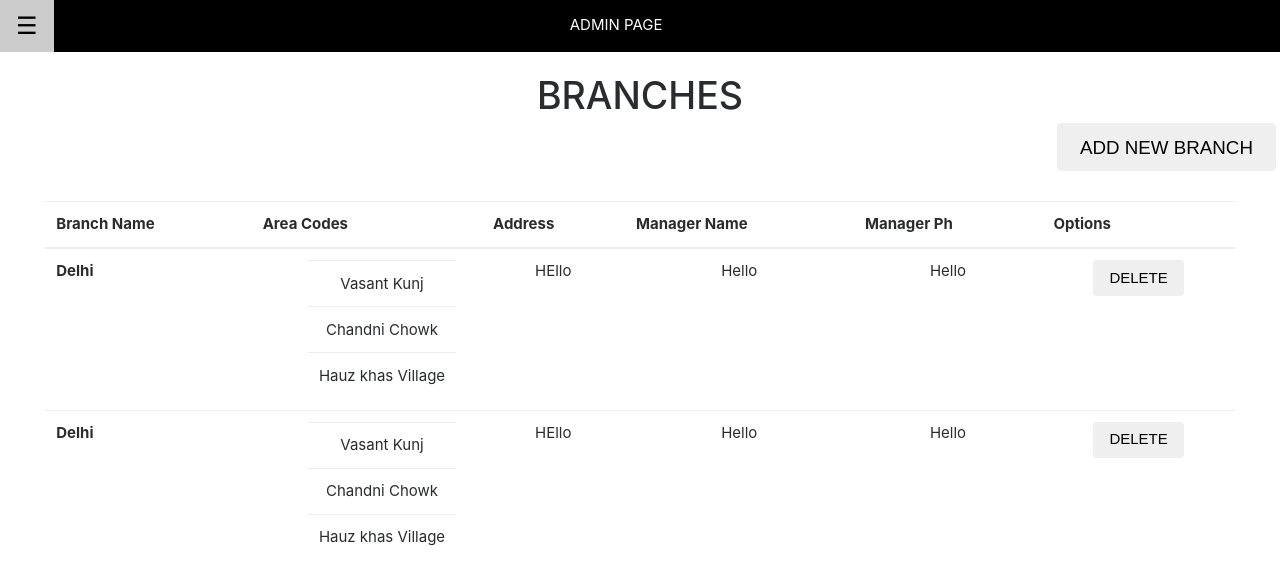
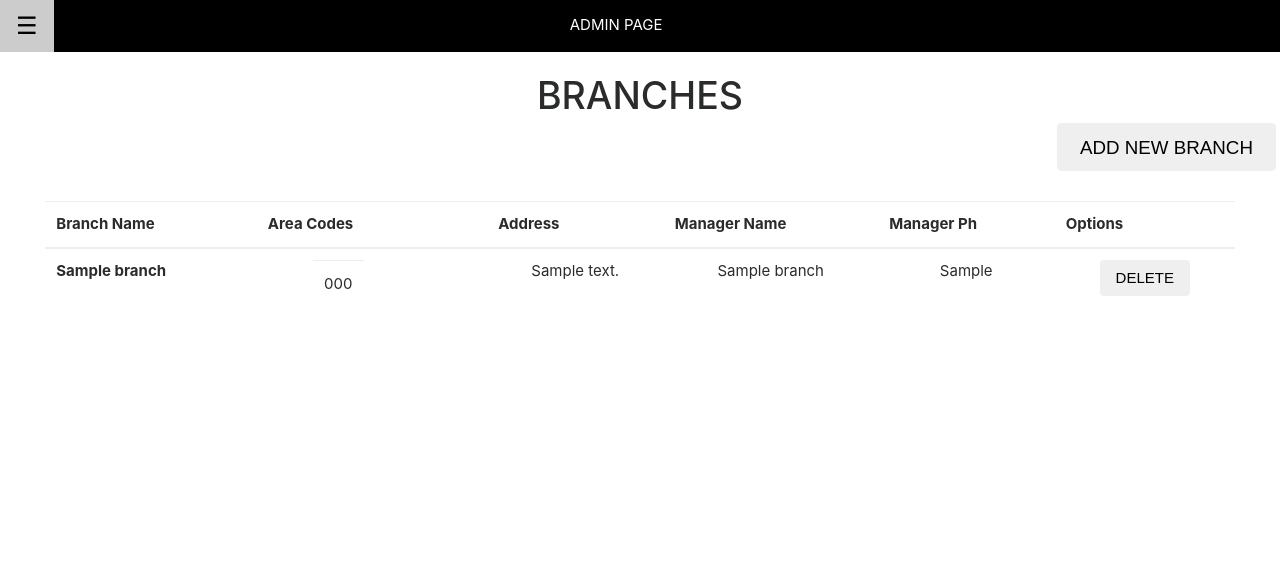
Before and after one commit to V4run14/Restaurant, a Flask app: template templates/admin_branch.html in a window 1280 px wide. Shown: the top 585 px of the page. Run offline with Flask 2, Linux system fonts and the light colour scheme; the template is opened without the code that fills it: most values are stand-ins (such as "Sample title", 1, 10 or a date in 2020); some libraries are stand-ins or nearby versions.

Commit message:
branches done

```diff
--- a/application.py
+++ b/application.py
@@ -1,6 +1,6 @@
 import os
 import re
-from flask import Flask, render_template, request, redirect
+from flask import Flask, render_template, request, redirect, url_for
 from sqlalchemy import create_engine
 from sqlalchemy.orm import scoped_session, sessionmaker
 
@@ -28,7 +28,12 @@ def login():
         else:
             return redirect("/")
     elif x:
-        return redirect("/manager", code=307)
+        managers = db.execute("SELECT manager_id, pwd FROM manager WHERE email=:email",
+            {"email": email}).fetchone()
+        if pwd == managers.pwd:
+            return redirect(url_for('manager_prof', manager_id=managers.manager_id), code=307)
+        else:
+            return redirect("/")
     elif y:
         return redirect("/delivery", code=307)
     else:
@@ -37,7 +42,7 @@ def login():
 
 @app.route("/register", methods=["GET","POST"])
 def register():
-    areas = db.execute("SELECT branch_name, area_code FROM branches B JOIN area_codes A ON (B.branch_id=A.branch_id) ").fetchall()
+    areas = db.execute("SELECT branch_name, area_code FROM branches B JOIN area_codes A ON (B.branch_id=A.branch_id)").fetchall()
     return render_template("register.html", areas=areas)
 
 @app.route("/register1", methods=["POST"])
@@ -57,7 +62,7 @@ def register1():
     else:
         return redirect("/register", code=307)
 
-@app.route("/admin/menu", methods=["POST"])
+@app.route("/admin/menu", methods=["GET","POST"])
 def admin_menu():
     if request.form.get("item_name"):
         item_name = request.form.get("item_name")
@@ -78,29 +83,71 @@ def admin_menu_edit():
         db.commit()
         return redirect("/admin/menu", code=307)
     else:
-        flag=1
         return render_template("admin_menu_additem.html")
 
 
 @app.route("/admin/branch", methods=["GET","POST"])
 def admin_branch():
-    return render_template("admin_branch.html")
+    if request.form.get("branch_name"):
+        branch_name = request.form.get("branch_name"); address = request.form.get("address")
+        ac1 = request.form.get("area_code1"); ac2 = request.form.get("area_code2"); ac3 = request.form.get("area_code3")
+        manager_name = request.form.get("manager_name"); manager_ph = request.form.get("manager_ph"); age = request.form.get("age")
+        email = request.form.get("email"); pwd = request.form.get("pwd")
+        db.execute("INSERT INTO branches (branch_name, address) VALUES (:branch_name, :address)",
+            {"branch_name": branch_name, "address": address})
+        db.execute("INSERT INTO manager (manager_name, manager_ph, email, pwd, age) VALUES (:manager_name, :manager_ph, :email, :pwd, :age)",
+            {"manager_name": manager_name, "manager_ph": manager_ph, "email": email, "pwd": pwd, "age": age})
+        db.commit()
+        br = db.execute("SELECT branch_id FROM branches WHERE branch_name= :branch_name",
+            {"branch_name": branch_name}).fetchone()
+        b = br.branch_id
+        db.execute("INSERT INTO area_codes (branch_id, area_code) VALUES (:branch_id, :area_code)",
+            {"branch_id": b, "area_code": ac1})
+        db.execute("INSERT INTO area_codes (branch_id, area_code) VALUES (:branch_id, :area_code)",
+            {"branch_id": b, "area_code": ac2})
+        db.execute("INSERT INTO area_codes (branch_id, area_code) VALUES (:branch_id, :area_code)",
+            {"branch_id": b, "area_code": ac3})
+        db.commit()
+    branches = db.execute("SELECT A.branch_id, branch_name, address, manager_name, manager_ph FROM branches A JOIN manager B ON (A.branch_id=B.branch_id)").fetchall()
+    area_codes = db.execute("SELECT * FROM area_codes").fetchall()
+    return render_template("admin_branch.html",branches=branches, area_codes=area_codes)
 
 @app.route("/admin/branch/edit", methods=["GET","POST"])
 def admin_branch_edit():
     if request.method == "POST":
-        # take item id and process the query for deletion
-        return render_template("admin_branch.html")
+        branch_id = request.form.get("branch_id")
+        db.execute("DELETE FROM branches WHERE branch_id = :branch_id",
+            {"branch_id": branch_id})
+        db.execute("DELETE FROM manager WHERE branch_id = :branch_id",
+            {"branch_id": branch_id})
+        db.execute("DELETE FROM delivery WHERE manager_id = :branch_id",
+            {"branch_id": branch_id})
+        db.execute("DELETE FROM area_codes WHERE branch_id = :branch_id",
+            {"branch_id": branch_id})
+        db.commit()
+        return redirect("/admin/branch", code=307)
     else:
         return render_template("admin_branch_addbranch.html")
-
 
 @app.route("/admin/order", methods=["GET","POST"])
 def admin_order():
     return render_template("admin.html")
 
-@app.route("/manager", methods=["POST"])
-def manager():
+
+
+@app.route("/manager/<int:manager_id>/profile", methods=["GET","POST"])
+def manager_prof(manager_id):
+    print(manager_id)
+    return "This is the manager view"
+
+@app.route("/manager/<int:manager_id>/deliv", methods=["GET","POST"])
+def manager_deliv(manager_id):
+    print(manager_id)
+    return "This is the manager view"
+
+@app.route("/manager/<int:manager_id>/order", methods=["GET","POST"])
+def manager_order(manager_id):
+    print(manager_id)
     return "This is the manager view"
 
 @app.route("/cust", methods=["POST"])
--- a/templates/admin_branch.html
+++ b/templates/admin_branch.html
@@ -25,50 +25,26 @@
               </tr>
             </thead>
             <tbody>
-              <tr>
-                <th scope="row">Delhi</th>
-                <td style="width: 18vw;">
+                {% for branch in branches %}
+                <tr>
+                  <th scope="row">{{branch.branch_name}}</th>
+                  <td style="width: 18vw;">
                     <table class="text-center ml-5">
+                        {% for code in area_codes %}
+                        {% if code.branch_id==branch.branch_id %}
                         <tr>
-                            <td>Vasant Kunj</td>
+                            <td>{{code.area_code}}</td>
                         </tr>
-                        <tr>
-                            <td>Chandni Chowk</td>
-                        </tr>
-                        <tr>
-                            <td>
-                                Hauz khas Village
-                            </td>
-                        </tr>
+                        {% endif %}
+                        {% endfor %}
                     </table>
                 </td>
-                <td>HEllo</td>
-                <td>Hello</td>
-                <td>Hello</td>
-                <td><form action="{{url_for('admin_branch_edit')}}" method="POST"><button type="submit"  class="btn btn-outline-light"  name="give branch id" value="give branch id here">DELETE</button></form></td>
-              </tr>
-              <tr>
-                <th scope="row">Delhi</th>
-                <td style="width: 18vw;">
-                    <table class="text-center ml-5">
-                        <tr>
-                            <td>Vasant Kunj</td>
-                        </tr>
-                        <tr>
-                            <td>Chandni Chowk</td>
-                        </tr>
-                        <tr>
-                            <td>
-                                Hauz khas Village
-                            </td>
-                        </tr>
-                    </table>
-                </td>
-                <td>HEllo</td>
-                <td>Hello</td>
-                <td>Hello</td>
-                <td><form action="{{url_for('admin_branch_edit')}}" method="POST"><button type="submit"  class="btn btn-outline-light"  name="give branch id here" value="give branch id here">DELETE</button></form></td>
-              </tr>
+                  <td>{{branch.address}}</td>
+                  <td>{{branch.manager_name}}</td>
+                  <td>{{branch.manager_ph}}</td>
+                  <td><form action="{{ url_for('admin_branch_edit') }}" method="POST"><button type="submit"  class="btn btn-outline-light"  name="branch_id" value={{branch.branch_id}}>DELETE</button></form></td>
+                </tr>
+                {% endfor %}
             </tbody>
           </table>
     </div>
```
